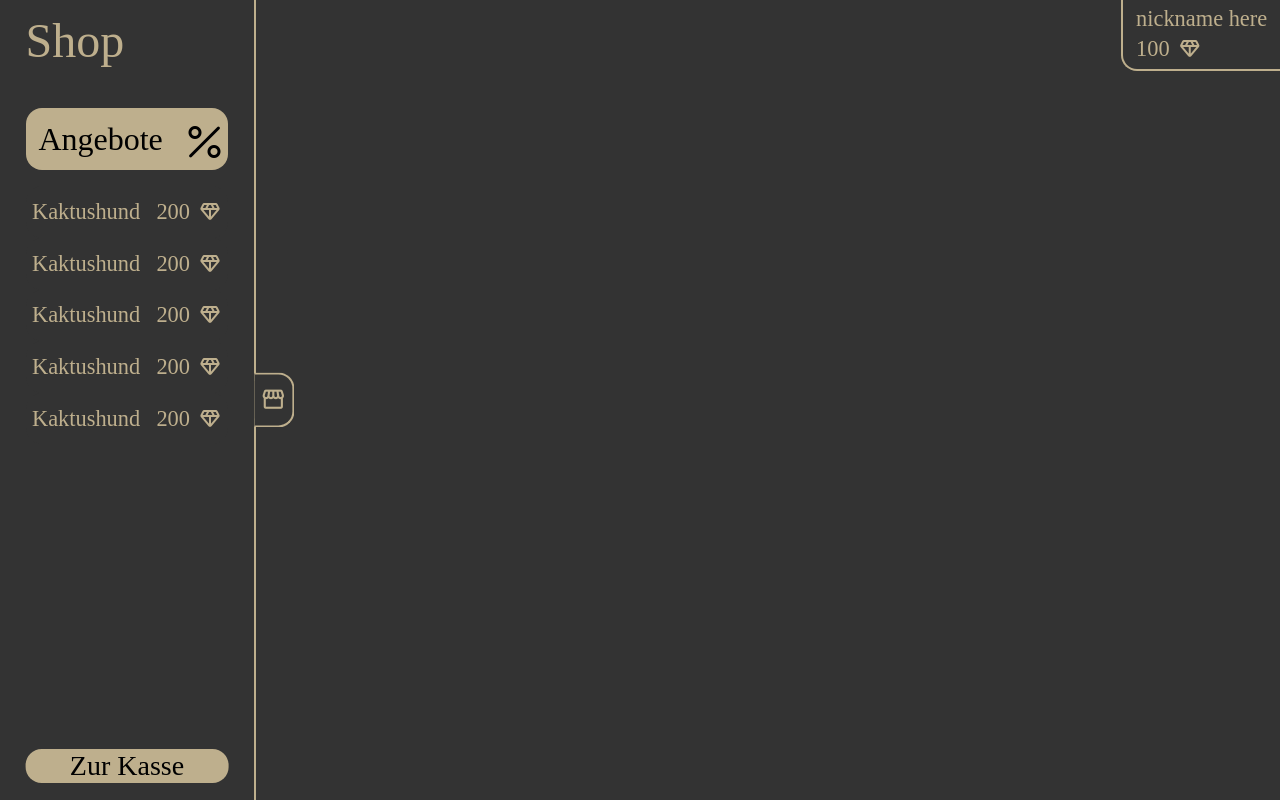
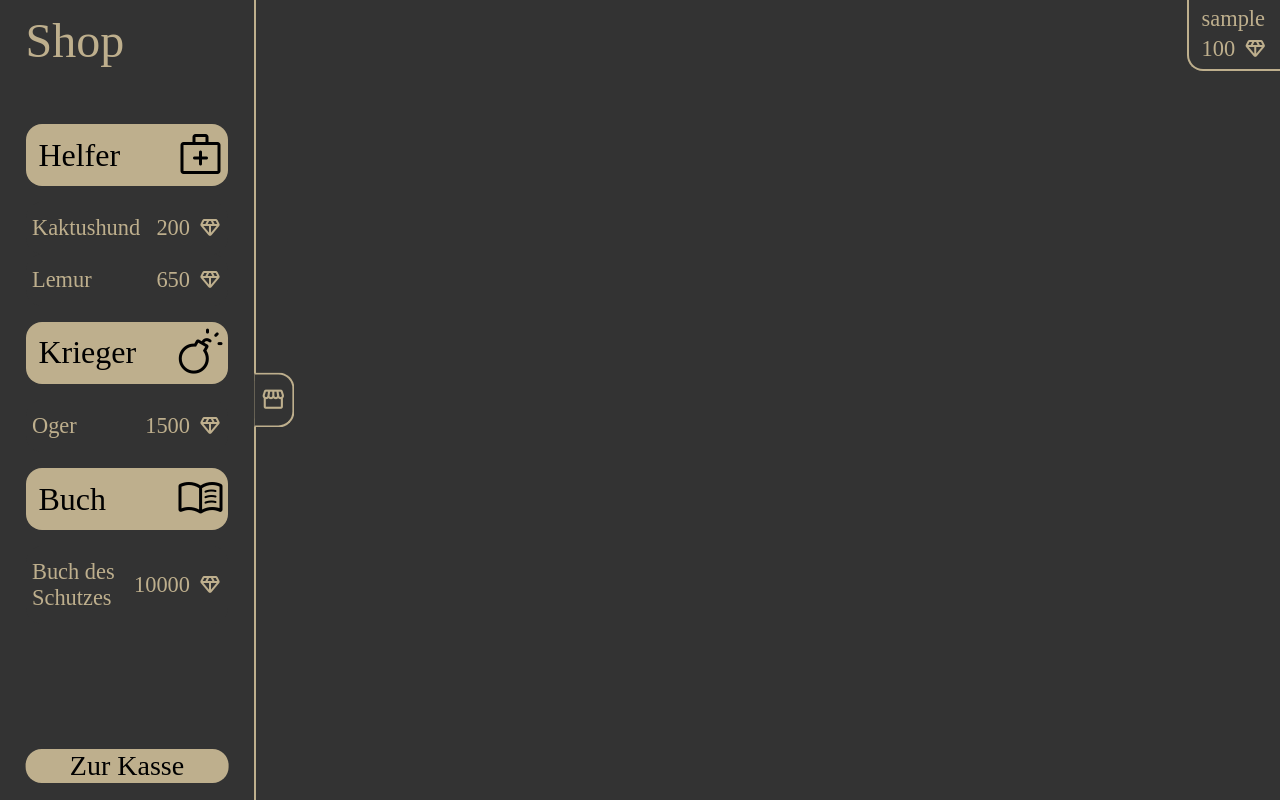
Before and after one commit to czett/oger-clash, a Flask app: page /play in a window 1280 px wide. Run offline with Flask 3, Linux system fonts and the light colour scheme; the visitor is signed in with stand-in values (Sample User, id 1); parts of the project's set-up code (start-up, migrations or seed data) failed here and were passed over; some libraries are stand-ins or nearby versions; some web fonts are replaced.

Commit message:
dynamic shop product rotation. has to be time based in future

```diff
--- a/app.py
+++ b/app.py
@@ -59,7 +59,15 @@ def login():
 
 @app.route("/play")
 def play():
-    return render_template("index.html")
+    if not check_login_status():
+        return redirect("/register")
+
+    products = funcs.get_products()
+
+    nick = session["nick"]
+
+    data = {"nick": nick, "products": products}
+    return render_template("index.html", data=data)
 
 @app.route("/logout")
 def logout():
--- a/funcs.py
+++ b/funcs.py
@@ -1,6 +1,7 @@
 import bcrypt
 import psycopg2
 from datetime import datetime
+import json, random
 
 with open("credentials.yml", "r") as creds:
     pw = creds.readlines()[0]
@@ -52,4 +53,18 @@ def login(username: str, password: str):
     finally:
         conn.close()
 
-get_db_connection()
+def get_products():
+    with open("gameplay/shop/offers/products.json", "r") as file:
+        cats = json.load(file)["categories"]
+
+    products = []
+
+    for cat in cats:
+        lc = len(cats[cat])
+        if lc > 3:
+            for i in range(lc - 3):
+                cats[cat].pop(random.randint(-1 + len(cats[cat])))
+
+        products.append([cat, cats[cat]])
+
+    return products
--- /dev/null
+++ b/gameplay/shop/offers/products.json
@@ -0,0 +1,26 @@
+{
+    "categories": {
+        "Helfer|medical_services": [
+            {
+                "name": "Kaktushund",
+                "price": 200
+            },
+            {
+                "name": "Lemur",
+                "price": 650
+            }
+        ],
+        "Krieger|bomb": [
+            {
+                "name": "Oger",
+                "price": 1500
+            }
+        ],
+        "Buch|menu_book": [
+            {
+                "name": "Buch des Schutzes",
+                "price": 10000
+            }
+        ]
+    }
+}
--- a/static/style.css
+++ b/static/style.css
@@ -184,7 +184,7 @@ button{
     box-sizing: border-box;
     border-radius: 1rem;
     position: relative;
-    margin-bottom: 2vh;
+    margin: 2vh 0;
 }
 
 .shop .banner *{
@@ -197,7 +197,7 @@ button{
 
 .shop .banner .icon{
     position: absolute;
-    inset: auto 0% 0% auto;
+    inset: auto 0.5vh 0.5vh auto;
 }
 
 .shop .banner .icon span{
--- a/templates/index.html
+++ b/templates/index.html
@@ -9,27 +9,30 @@
         <div class="title">Shop</div>
 
         <div class="shop-list">
+            {% for cat in data["products"] %}
                 <div class="banner">
-                <div class="section-title">Angebote</div>
+                    {% set split_name = cat[0].split("|") %}
+                    <div class="section-title">{{ split_name[0] }}</div>
                     <div class="icon">
-                    <span class="material-symbols-rounded">percent</span>
+                        <span class="material-symbols-rounded">{{ split_name[1] }}</span>
                     </div>
                 </div>
                 <div class="offers">
-                {% for i in range(5) %}
+                    {% for offer in cat[1] %}
                     <div class="offer">
-                    <div class="name">Kaktushund</div>
-                    <div class="price">200 <span class="material-symbols-rounded">diamond</span></div>
+                        <div class="name">{{offer["name"]}}</div>
+                        <div class="price">{{offer["price"]}} <span class="material-symbols-rounded">diamond</span></div>
                     </div>
                     {% endfor %}
                 </div>
+            {% endfor %}
         </div>
 
         <button class="checkout">Zur Kasse</button>
     </div>
     <div class="canvas">
         <div class="top-info">
-            <div class="nick">nickname here</div>
+            <div class="nick">{{data["nick"]}}</div>
             <div class="diamonds">100 <span class="material-symbols-rounded">diamond</span></div>
         </div>
     </div>
```
Lines whose indentation alone changed are shown as unchanged.
